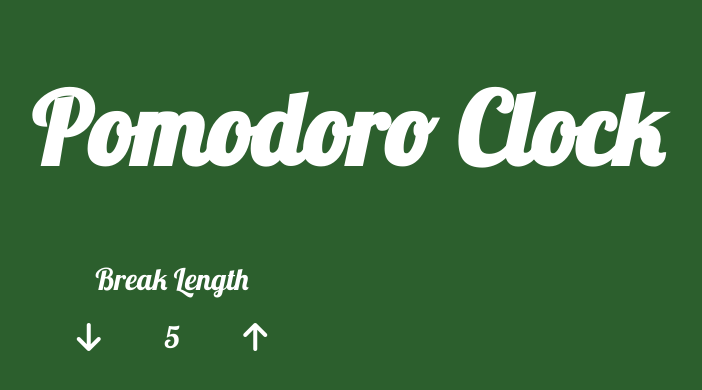
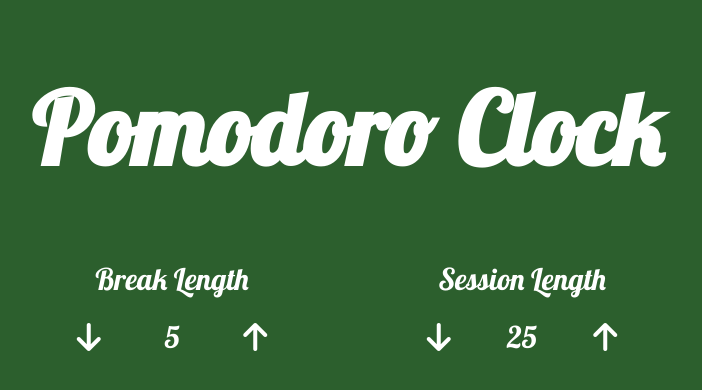
Before and after one commit to tupelobound/pomodoro-clock, a React (Create React App) app: page / in a window 1280 px wide. Shown: the top 390 px of the page, without its empty margins (293-995 px from the left). Built offline with nearby package versions, Linux system fonts and the light colour scheme; the HTML template or start-up script is replaced by a standard one.

Commit message:
Added component for controlling session length

```diff
--- a/src/App.js
+++ b/src/App.js
@@ -1,5 +1,6 @@
 import './App.css'
 import Break from './Break'
+import Session from './Session'
 import { useState } from 'react'
 
 function App() {
@@ -23,6 +24,7 @@ function App() {
     <div id="main">
       <h1>Pomodoro Clock</h1>
       <Break length={state.breakLength} click={handleClick} />
+      <Session length={state.sessionLength} click={handleClick} />
     </div>
   )
 }
--- /dev/null
+++ b/src/Session.js
@@ -0,0 +1,15 @@
+import './Adjust.css'
+
+// Functional component for setting the session length
+function Session({ length, click }) {
+    return (
+        <div className="length-adjust">
+            <p id="session-label" className="label">Session Length</p>
+            <i id="session-decrement" className="fas fa-arrow-down fa-2x" onClick={click} />
+            <p id="session-length">{length}</p>
+            <i id="session-increment" className="fas fa-arrow-up fa-2x" onClick={click} />
+        </div>
+    )
+}
+
+export default Session
```
